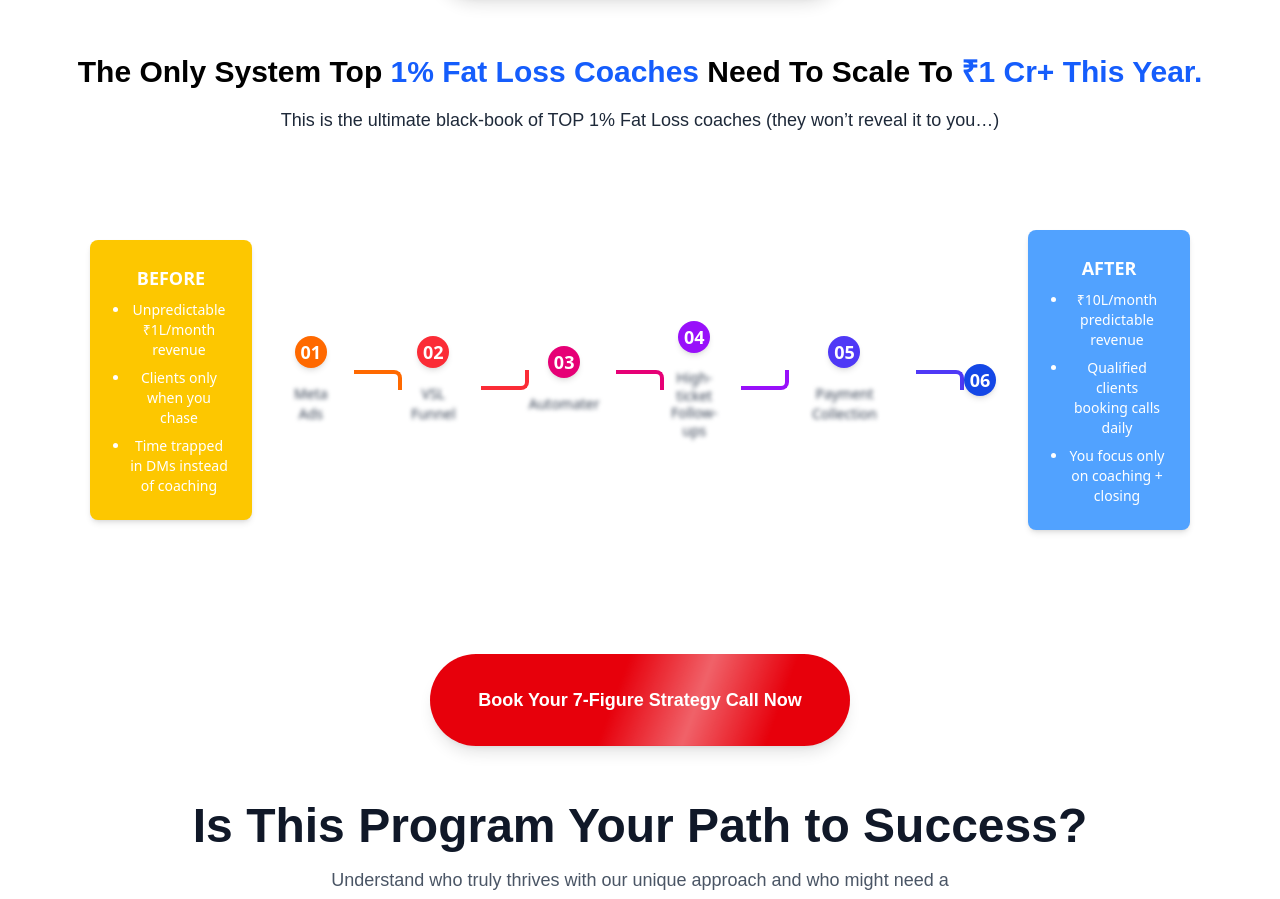
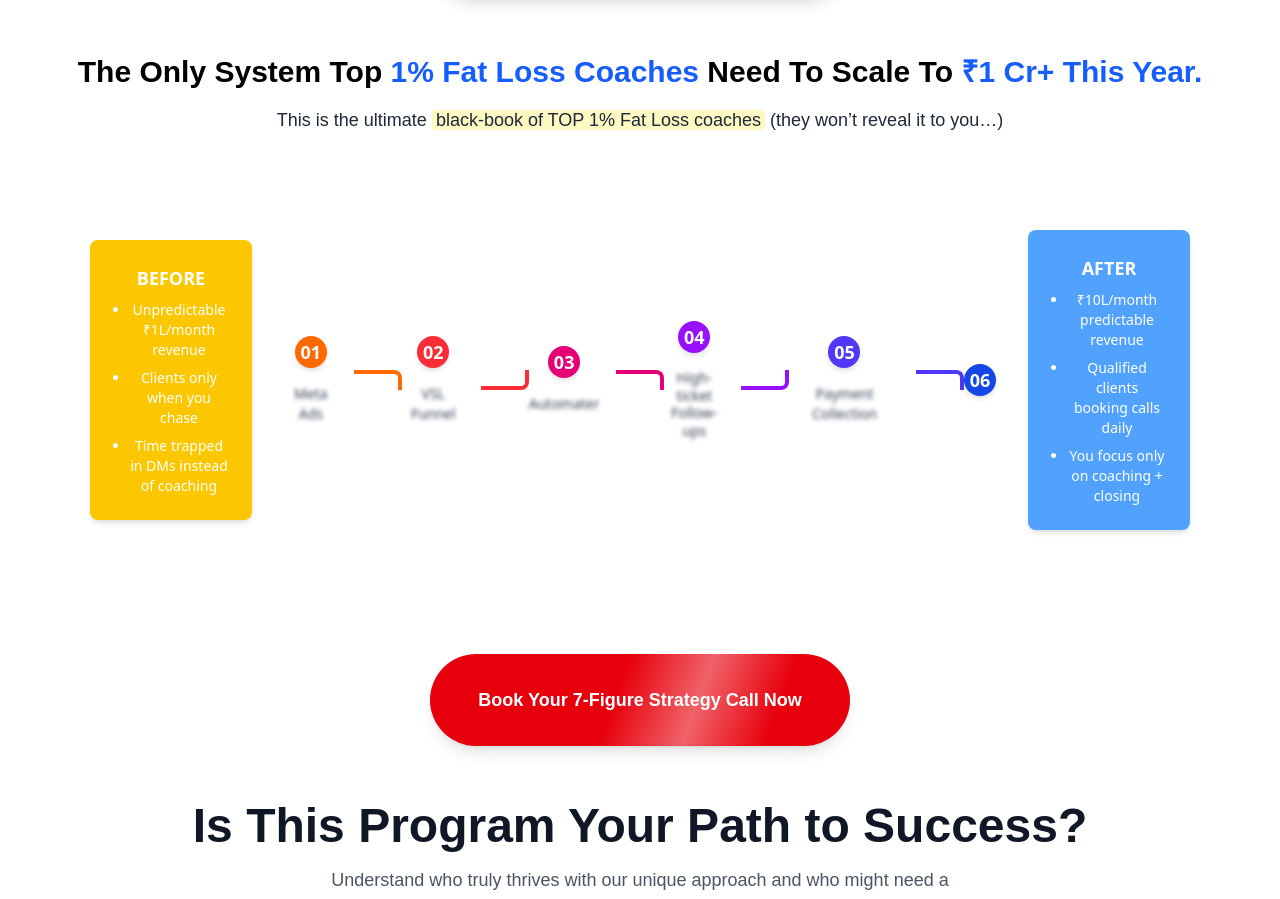
Before and after one commit to ZGOD01/DoneForYou, a React (Vite) app: page / in a window 1280 px wide. Shown: the part 1805-2704 px from the top of the page. Built offline with nearby package versions, Linux system fonts and the light colour scheme; a web font is replaced by a local one.

Commit message:
Highlighted Text

```diff
--- a/src/components/BeforeAfterMarquee.jsx
+++ b/src/components/BeforeAfterMarquee.jsx
@@ -19,13 +19,15 @@ export default function BeforeAfterMarquee() {
 
         {/* ✅ Subheadline */}
         <p className="mt-4 text-gray-800 text-base md:text-lg font-medium">
-          This is the ultimate black-book of TOP 1% Fat Loss coaches (they won’t reveal it to you…)
+          This is the ultimate{" "}
+          <span className="bg-yellow-100 px-1 rounded">
+            black-book of TOP 1% Fat Loss coaches
+          </span>{" "}
+          (they won’t reveal it to you…)
         </p>
-
       </div>
 
       <PipelineBackground />
-
     </section>
   );
 }
```
